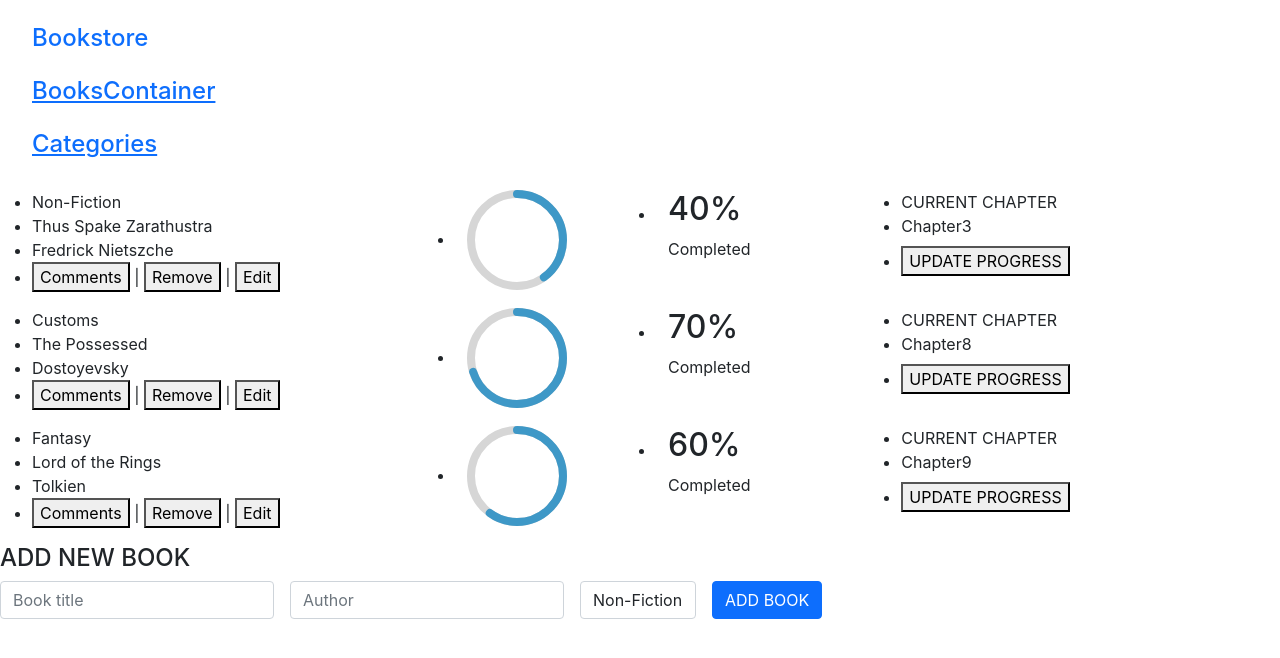
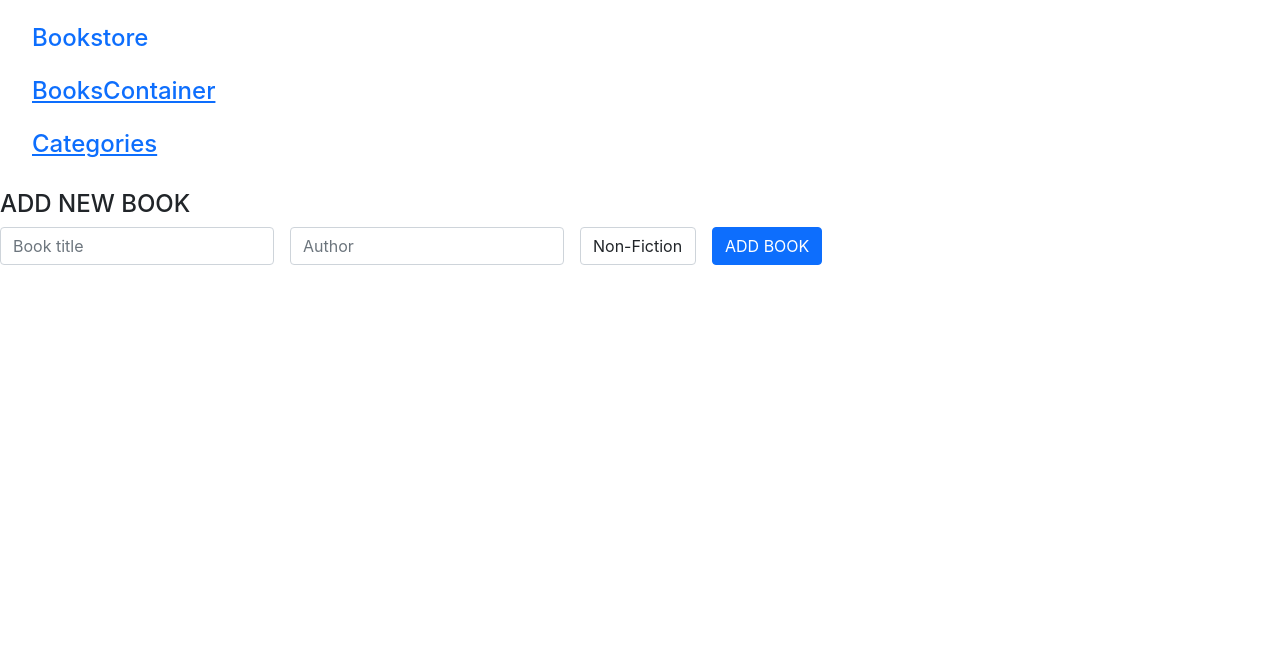
Before and after one commit to German-Cobian/Bookstore-React-Redux, a React (Create React App) app: page / in a window 1280 px wide. Shown: the top 658 px of the page. Built offline with nearby package versions, Linux system fonts and the light colour scheme.

Commit message:
Implement ad and remove book functionalities

```diff
--- a/package.json
+++ b/package.json
@@ -15,6 +15,12 @@
     "react-redux": "^7.2.6",
     "react-router-dom": "^5.2.0",
     "react-scripts": "5.0.0",
+    "redux": "^4.1.2",
+    "redux-logger": "^3.0.6",
+    "redux-thunk": "^2.4.1",
+    "util": "^0.12.4",
+    "uuid": "^8.3.2",
+    "uuidv4": "^6.2.12",
     "web-vitals": "^2.1.4"
   },
   "scripts": {
--- a/src/App.js
+++ b/src/App.js
@@ -1,10 +1,13 @@
 import { Route, Switch } from 'react-router-dom';
+import { Provider } from 'react-redux';
+import store from './redux/configureStore';
 import BooksContainer from './components/BooksContainer';
 import Categories from './components/Categories';
 import Navbar from './components/Navbar';
 
 function App() {
   return (
+    <Provider store={store}>
       <div>
         <Navbar />
         <Switch>
@@ -16,6 +19,7 @@ function App() {
           </Route>
         </Switch>
       </div>
+    </Provider>
   );
 }
 
--- a/src/components/Book.js
+++ b/src/components/Book.js
@@ -1,12 +1,21 @@
 import React from 'react';
+import { useDispatch } from 'react-redux';
 import PropTypes from 'prop-types';
 import { CircularProgressbar } from 'react-circular-progressbar';
 import 'react-circular-progressbar/dist/styles.css';
+import { removeBook } from '../redux/reducers/books';
 
 const Book = (props) => {
   const {
     category, title, author, chapter, completed, id,
   } = props;
+
+  const dispatch = useDispatch();
+
+  const removeBookFromStore = () => {
+    dispatch(removeBook(id));
+  };
+
   return (
 
     <div className="row">
@@ -24,7 +33,7 @@ const Book = (props) => {
           <li>
             <button type="button" value={id}>Comments</button>
             {' | '}
-            <button type="button" value={id}>Remove</button>
+            <button type="button" onClick={removeBookFromStore}>Remove</button>
             {' | '}
             <button type="button" value={id}>Edit</button>
           </li>
--- a/src/components/BookForm.js
+++ b/src/components/BookForm.js
@@ -1,24 +1,51 @@
-import React from 'react';
+import React, { useState } from 'react';
+import { useDispatch } from 'react-redux';
+import { v4 as uuidv4 } from 'uuid';
+import { addBook } from '../redux/reducers/books';
 
-const BookForm = () => (
+const BookForm = () => {
+  const dispatch = useDispatch();
+  const [category, setCategory] = useState('');
+  const [title, setTitle] = useState('');
+  const [author, setAuthor] = useState('');
+
+  const submitBookToStore = (e) => {
+    e.preventDefault();
+
+    const newBook = {
+      category,
+      title,
+      author,
+      chapter: 1,
+      completed: 75,
+      id: uuidv4(),
+    };
+    dispatch(addBook(newBook));
+    setCategory('');
+    setTitle('');
+    setAuthor('');
+  };
+
+  return (
+    <>
       <div className="form-container">
         <h4>
           ADD NEW BOOK
         </h4>
-    <form className="row gy-2 gx-3 align-items-center">
+        <form className="row gy-2 gx-3 align-items-center" onSubmit={submitBookToStore}>
           <div className="col-auto">
             <div className="input-group book-title">
-          <input type="text" className="form-control" id="title" placeholder="Book title" />
+              <input type="text" className="form-control" placeholder="Book title" value={title} onChange={(e) => setTitle(e.target.value)} />
             </div>
           </div>
           <div className="col-auto">
             <div className="input-group book-author">
-          <input type="text" className="form-control" id="author" placeholder="Author" />
+              <input type="text" className="form-control" placeholder="Author" value={author} onChange={(e) => setAuthor(e.target.value)} />
             </div>
           </div>
 
           <div className="col-auto">
-        <select className="form-control" id="sel1" placeholder="Category">
+            <select className="form-control" placeholder="Category" value={category} onChange={(e) => setCategory(e.target.value)}>
               <option>Non-Fiction</option>
               <option>Drama</option>
               <option>Fantasy</option>
@@ -32,6 +59,8 @@ const BookForm = () => (
           </div>
         </form>
       </div>
+    </>
   );
+};
 
 export default BookForm;
--- a/src/components/BooksContainer.js
+++ b/src/components/BooksContainer.js
@@ -1,40 +1,16 @@
 import React from 'react';
+import { useSelector } from 'react-redux';
 import Book from './Book';
 import BookForm from './BookForm';
 import 'react-circular-progressbar/dist/styles.css';
 
 const BooksContainer = () => {
-  const books = [
-    {
-      id: 1,
-      category: 'Non-Fiction',
-      title: 'Thus Spake Zarathustra',
-      author: 'Fredrick Nietszche',
-      chapter: 3,
-      completed: 40,
-    },
-    {
-      id: 2,
-      category: 'Customs',
-      title: 'The Possessed',
-      author: 'Dostoyevsky',
-      chapter: 8,
-      completed: 70,
-    },
-    {
-      id: 3,
-      category: 'Fantasy',
-      title: 'Lord of the Rings',
-      author: 'Tolkien',
-      chapter: 9,
-      completed: 60,
-    },
+  const bookStore = useSelector((store) => store.book);
 
-  ];
   return (
     <div className="books-container">
 
-      { books.map((book) => (
+      { bookStore.map((book) => (
         <div className="book" key={book.id}>
           <Book
             category={book.category}
--- /dev/null
+++ b/src/redux/configureStore.js
@@ -0,0 +1,15 @@
+import { createStore, combineReducers, applyMiddleware } from 'redux';
+import thunk from 'redux-thunk';
+import logger from 'redux-logger';
+import bookReducer from './reducers/books';
+
+const reducers = combineReducers({
+  book: bookReducer,
+});
+
+const store = createStore(
+  reducers,
+  applyMiddleware(thunk, logger),
+);
+
+export default store;
--- /dev/null
+++ b/src/redux/reducers/books.js
@@ -0,0 +1,27 @@
+const ADD_BOOK = 'bookStore/books/ADD_BOOK';
+const REMOVE_BOOK = 'bookStore/books/REMOVE_BOOK';
+
+const initialState = [];
+
+const bookReducer = (state = initialState, action) => {
+  switch (action.type) {
+    case ADD_BOOK:
+      return [...state, action.payload];
+    case REMOVE_BOOK:
+      return state.filter((element) => element.id !== action.id);
+    default:
+      return state;
+  }
+};
+
+export const addBook = (payload) => ({
+  type: ADD_BOOK,
+  payload,
+});
+
+export const removeBook = (id) => ({
+  type: REMOVE_BOOK,
+  id,
+});
+
+export default bookReducer;
```
Also changed, not shown: src/redux/reducers/categories.js (added), 1 other file (tests, documents, lock files or other folders). Lines whose indentation alone changed are shown as unchanged.
